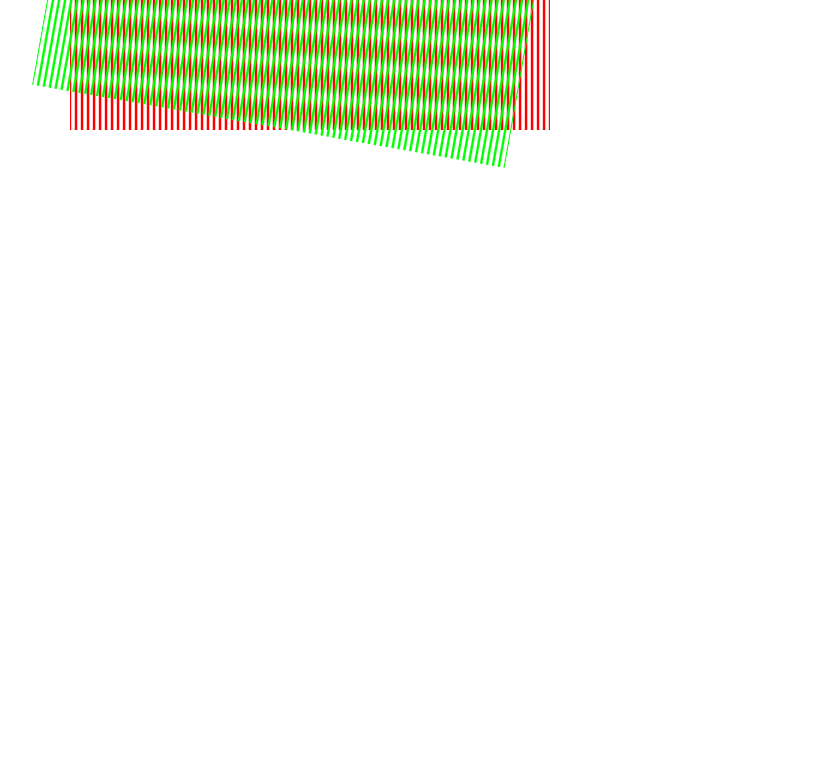
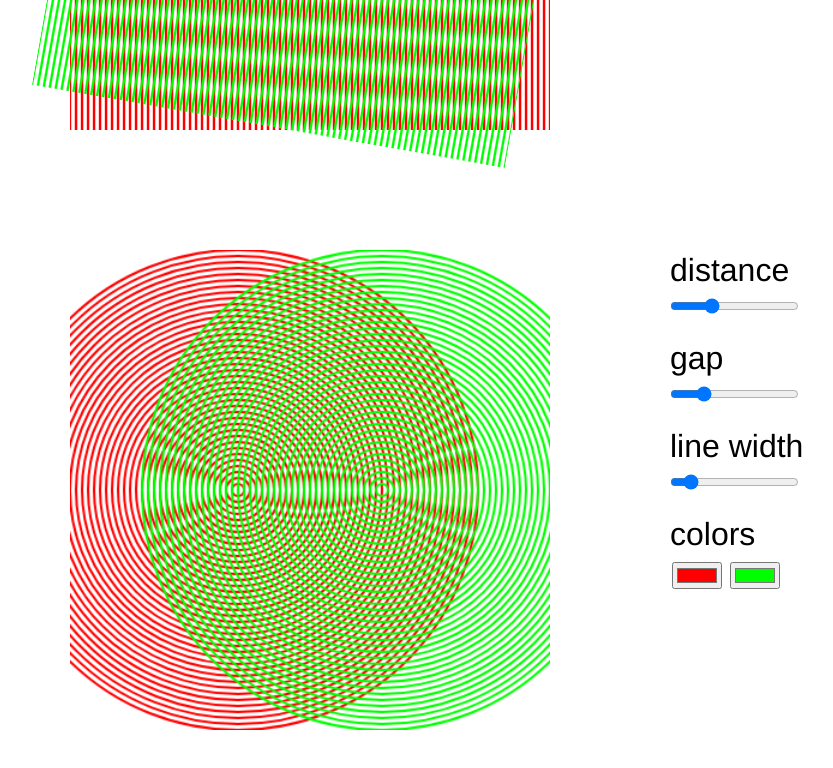
Before and after one commit to brandly/moire, a plain HTML site: page index.html in a window 1280 px wide. Shown: the part 400-1168 px from the top of the page, without its empty margins (180-1013 px from the left). Before the commit the page ends 800 px from the top, so only its background shows below. Drawn offline with Linux system fonts and the light colour scheme.

Commit message:
circles!

```diff
--- a/app.js
+++ b/app.js
@@ -1,46 +1,26 @@
 (function() {
-  var bottomColor, canvas1, canvas2, crossBrowserTransforms, ctx1, ctx2, drawMoireLines, drawPattern, gap, getGapValue, getLineWidth, lineWidth, rotation, setRotation, setWrapperHeightToWidth, size, topColor, wrapper;
+  var setWrapperHeightToWidth, setupCircles, setupLines, wrappers;
 
-  rotation = document.getElementById('rotation');
-
-  gap = document.getElementById('gap');
-
-  lineWidth = document.getElementById('line-width');
-
-  bottomColor = document.getElementById('bottom-color');
-
-  topColor = document.getElementById('top-color');
-
-  canvas1 = document.getElementById('one');
-
-  canvas2 = document.getElementById('two');
-
+  (setupLines = function() {
+    var bottomColor, canvas1, canvas2, crossBrowserTransforms, ctx1, ctx2, drawMoireLines, drawPattern, element, gap, getGapValue, getLineWidth, lineWidth, rotation, setRotation, size, topColor, _i, _len, _ref;
+    rotation = document.getElementById('lines-rotation');
+    gap = document.getElementById('lines-gap');
+    lineWidth = document.getElementById('lines-line-width');
+    bottomColor = document.getElementById('lines-bottom-color');
+    topColor = document.getElementById('lines-top-color');
+    canvas1 = document.getElementById('lines-one');
+    canvas2 = document.getElementById('lines-two');
     ctx1 = canvas1.getContext('2d');
-
     ctx2 = canvas2.getContext('2d');
-
     size = 400;
-
     canvas1.width = canvas2.width = size;
-
     canvas1.height = canvas2.height = size;
-
     getGapValue = function() {
       return parseInt(gap.value, 10);
     };
-
     getLineWidth = function() {
       return parseInt(lineWidth.value, 10);
     };
-
-  gap.addEventListener('input', function() {
-    return drawMoireLines();
-  });
-
-  lineWidth.addEventListener('input', function() {
-    return drawMoireLines();
-  });
-
     drawPattern = function(_arg) {
       var color, ctx, i, _i, _ref, _results;
       ctx = _arg.ctx, color = _arg.color;
@@ -56,33 +36,28 @@
       }
       return _results;
     };
-
+    _ref = [gap, lineWidth, bottomColor, topColor];
+    for (_i = 0, _len = _ref.length; _i < _len; _i++) {
+      element = _ref[_i];
+      element.addEventListener('input', function() {
+        return drawMoireLines();
+      });
+    }
     rotation.addEventListener('input', function() {
       return setRotation();
     });
-
-  bottomColor.addEventListener('input', function() {
-    return drawMoireLines();
-  });
-
-  topColor.addEventListener('input', function() {
-    return drawMoireLines();
-  });
-
     crossBrowserTransforms = ['-webkit-transform', '-ms-transform', 'transform'];
-
     (setRotation = function() {
-    var transform, value, _i, _len, _results;
+      var transform, value, _j, _len1, _results;
       value = "rotate(" + rotation.value + "deg)";
       _results = [];
-    for (_i = 0, _len = crossBrowserTransforms.length; _i < _len; _i++) {
-      transform = crossBrowserTransforms[_i];
+      for (_j = 0, _len1 = crossBrowserTransforms.length; _j < _len1; _j++) {
+        transform = crossBrowserTransforms[_j];
         _results.push(canvas2.style[transform] = value);
       }
       return _results;
     })();
-
-  (drawMoireLines = function() {
+    return (drawMoireLines = function() {
       drawPattern({
         ctx: ctx1,
         color: bottomColor.value
@@ -92,17 +67,76 @@
         color: topColor.value
       });
     })();
+  })();
 
-  wrapper = document.getElementsByClassName('wrapper')[0];
+  (setupCircles = function() {
+    var bottomColor, canvas, ctx, distance, drawCircles, drawMoireLines, element, gap, getDistance, getGapValue, getLineWidth, halfCanvas, lineWidth, size, topColor, y, _i, _len, _ref;
+    distance = document.getElementById('circles-distance');
+    gap = document.getElementById('circles-gap');
+    lineWidth = document.getElementById('circles-line-width');
+    bottomColor = document.getElementById('circles-bottom-color');
+    topColor = document.getElementById('circles-top-color');
+    canvas = document.getElementById('circles-canvas');
+    ctx = canvas.getContext('2d');
+    size = 400;
+    canvas.width = canvas.height = size;
+    getDistance = function() {
+      return parseInt(distance.value, 10);
+    };
+    getGapValue = function() {
+      return parseInt(gap.value, 10);
+    };
+    getLineWidth = function() {
+      return parseInt(lineWidth.value, 10);
+    };
+    _ref = [distance, gap, lineWidth, bottomColor, topColor];
+    for (_i = 0, _len = _ref.length; _i < _len; _i++) {
+      element = _ref[_i];
+      element.addEventListener('input', function() {
+        return drawMoireLines();
+      });
+    }
+    halfCanvas = size / 2;
+    y = halfCanvas;
+    drawCircles = function(_arg) {
+      var color, gapValue, radius, x, _j, _results;
+      x = _arg.x, color = _arg.color;
+      ctx.strokeStyle = color;
+      gapValue = getGapValue();
+      _results = [];
+      for (radius = _j = gapValue; gapValue > 0 ? _j <= halfCanvas : _j >= halfCanvas; radius = _j += gapValue) {
+        ctx.beginPath();
+        ctx.arc(x, y, radius, 0, Math.PI * 2);
+        _results.push(ctx.stroke());
+      }
+      return _results;
+    };
+    return (drawMoireLines = function() {
+      var halfDistance;
+      ctx.clearRect(0, 0, size, size);
+      ctx.lineWidth = getLineWidth();
+      halfDistance = getDistance() / 2;
+      drawCircles({
+        x: halfCanvas - halfDistance,
+        color: bottomColor.value
+      });
+      return drawCircles({
+        x: halfCanvas + halfDistance,
+        color: topColor.value
+      });
+    })();
+  })();
+
+  wrappers = document.getElementsByClassName('wrapper');
 
   (setWrapperHeightToWidth = function() {
-    var width;
-    width = wrapper.offsetWidth;
-    if (window.innerWidth < 521) {
-      return wrapper.style.height = "" + width + "px";
-    } else {
-      return wrapper.style.height = null;
+    var wrapper, _i, _len, _results;
+    _results = [];
+    for (_i = 0, _len = wrappers.length; _i < _len; _i++) {
+      wrapper = wrappers[_i];
+      _results.push(wrapper.style.height = "" + wrapper.offsetWidth + "px");
     }
+    return _results;
   })();
 
   window.addEventListener('resize', setWrapperHeightToWidth);
--- a/index.html
+++ b/index.html
@@ -13,29 +13,57 @@
   <body>
     <div class="controlled-moire">
       <div class="the-moire wrapper">
-        <canvas id="one" class="stacked"></canvas>
-        <canvas id="two" class="stacked"></canvas>
+        <canvas id="lines-one" class="stacked"></canvas>
+        <canvas id="lines-two" class="stacked"></canvas>
       </div>
       <div class="controls">
         <div class="labeled slider">
-          <label for="rotation">rotation</label>
-          <input id="rotation" type="range" value="10" min="0" max="45">
+          <label for="lines-rotation">rotation</label>
+          <input id="lines-rotation" type="range" value="10" min="0" max="45">
         </div>
 
         <div class="labeled slider">
-          <label for="gap">gap</label>
-          <input id="gap" type="range" value="5" min="2" max="15">
+          <label for="lines-gap">gap</label>
+          <input id="lines-gap" type="range" value="5" min="2" max="15">
         </div>
 
         <div class="labeled slider">
-          <label for="line-width">line width</label>
-          <input id="line-width" type="range" value="2" min="1" max="10">
+          <label for="lines-line-width">line width</label>
+          <input id="lines-line-width" type="range" value="2" min="1" max="10">
         </div>
 
         <div class="labeled colors">
           <label>colors</label>
-          <input id="bottom-color" type="color" value="#ff0000">
-          <input id="top-color" type="color" value="#00ff00">
+          <input id="lines-bottom-color" type="color" value="#ff0000">
+          <input id="lines-top-color" type="color" value="#00ff00">
+        </div>
+      </div>
+    </div>
+
+    <div class="controlled-moire moire-circles">
+      <div class="the-moire wrapper">
+        <canvas id="circles-canvas"></canvas>
+      </div>
+      <div class="controls">
+        <div class="labeled slider">
+          <label for="circles-distance">distance</label>
+          <input id="circles-distance" type="range" value="120" min="0" max="400">
+        </div>
+
+        <div class="labeled slider">
+          <label for="circles-gap">gap</label>
+          <input id="circles-gap" type="range" value="5" min="2" max="15">
+        </div>
+
+        <div class="labeled slider">
+          <label for="circles-line-width">line width</label>
+          <input id="circles-line-width" type="range" value="2" min="1" max="10">
+        </div>
+
+        <div class="labeled colors">
+          <label>colors</label>
+          <input id="circles-bottom-color" type="color" value="#ff0000">
+          <input id="circles-top-color" type="color" value="#00ff00">
         </div>
       </div>
     </div>
--- a/style.css
+++ b/style.css
@@ -41,24 +41,30 @@ body {
 
 .wrapper {
   position: relative;
-  height: 400px; }
+  height: 400px;
+  margin-bottom: 40px; }
   .wrapper .stacked {
     position: absolute;
     top: 0;
     left: 0; }
 
 .controlled-moire {
+  clear: both;
   width: 100%;
   max-width: 780px;
-  margin: 0 auto; }
+  margin: 40px auto; }
   @media screen and (min-width: 521px) and (max-width: 760px) {
     .controlled-moire {
       width: 520px; } }
 
+.moire-circles {
+  margin-top: 120px; }
+
 .the-moire {
   float: left;
   width: 480px;
-  max-width: 100%; }
+  max-width: 100%;
+  margin-bottom: 120px; }
   .the-moire canvas {
     width: 480px;
     max-width: 100%; }
@@ -71,7 +77,8 @@ body {
     .the-moire {
       float: none;
       width: 100%;
-      overflow: hidden; }
+      overflow: hidden;
+      margin-bottom: 60px; }
       .the-moire canvas {
         width: 100%; } }
 
```
Lines whose indentation alone changed are shown as unchanged.
